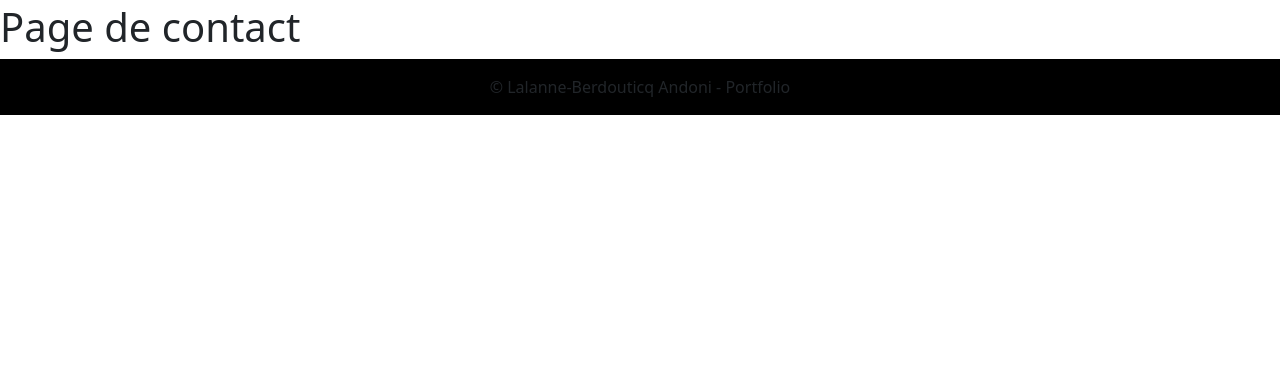
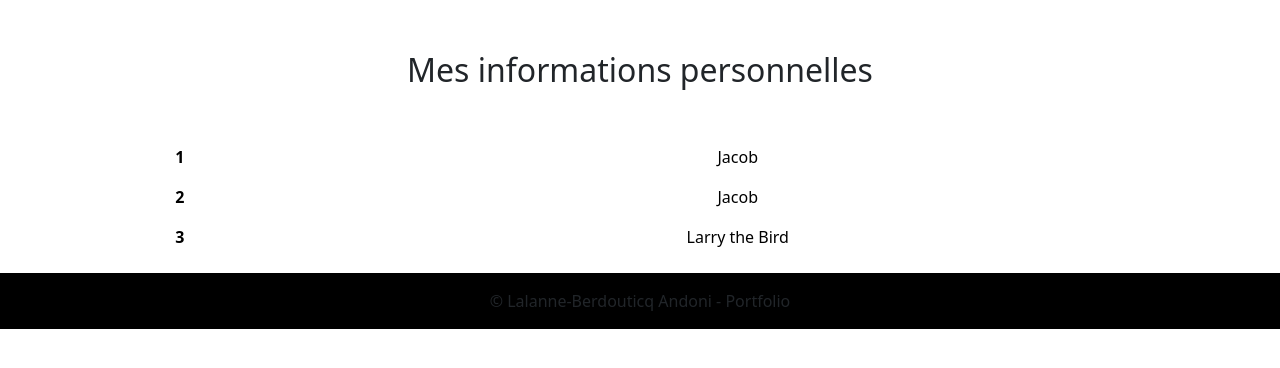
Before and after one commit to Akeops/Portfolio-Andoni, a PHP site: page /contact.php in a window 1280 px wide. Shown: the part 53-421 px from the top of the page. Run offline with PHP 8.4, Linux system fonts and the light colour scheme.

Commit message:
Ajout d'un tableau sans bord vierge

```diff
--- a/pages/contact.php
+++ b/pages/contact.php
@@ -1,6 +1,24 @@
 <?php ob_start(); ?>
 
-<h1>Page de contact</h1>
+<div class="container text-center" id="presentation">
+    <h2 class="m-5 perso_colorYellow">Mes informations personnelles</h2>
+    <table class="table table-borderless">
+        <tbody>
+            <tr>
+                <th scope="row">1</th>
+                <td>Jacob</td>
+            </tr>
+            <tr>
+                <th scope="row">2</th>
+                <td>Jacob</td>
+            </tr>
+            <tr>
+                <th scope="row">3</th>
+                <td colspan="2">Larry the Bird</td>
+            </tr>
+        </tbody>
+    </table>
+</div>
 
 <?php
 
```
